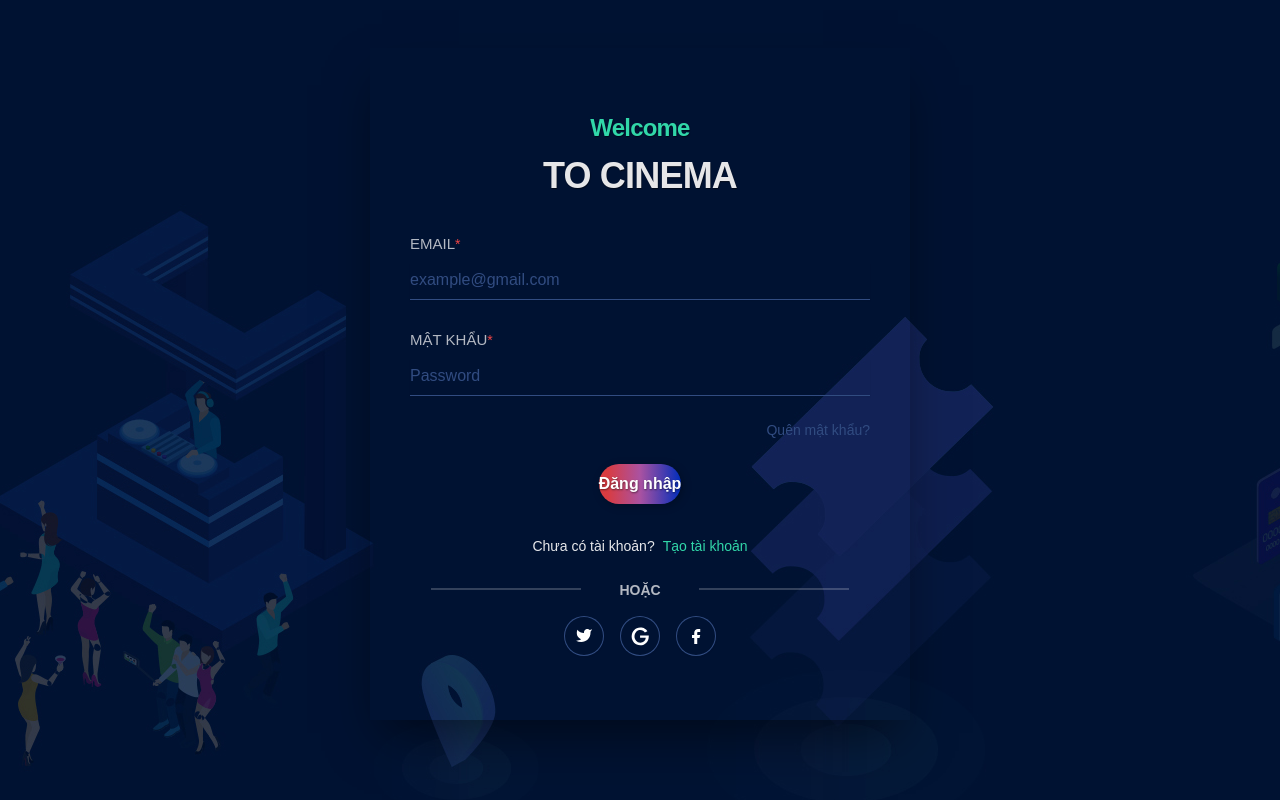
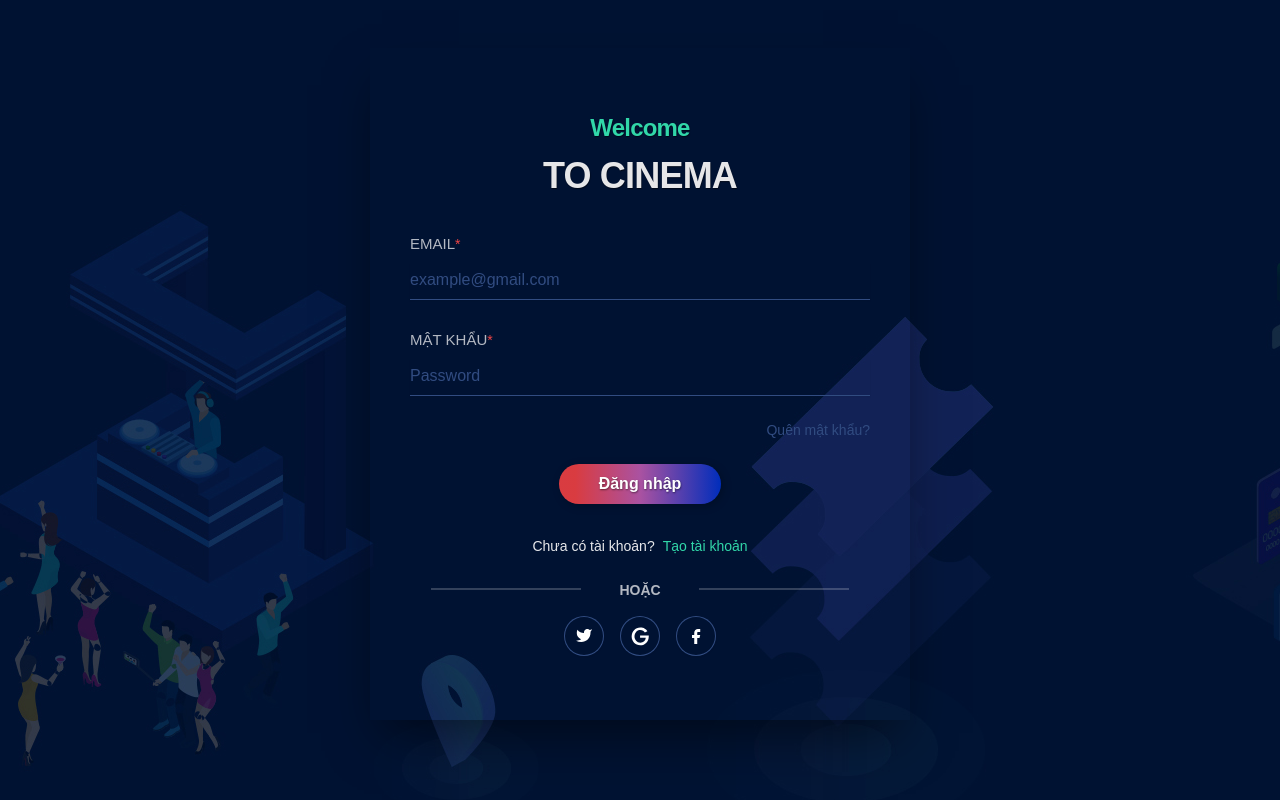
Before and after one commit to vmhoafng/movie-booking, a React (Create React App) app: page /auth in a window 1280 px wide. Built offline with nearby package versions, Linux system fonts and the light colour scheme.

Commit message:
update components

```diff
--- a/src/app/components/Poster.tsx
+++ b/src/app/components/Poster.tsx
@@ -50,7 +50,7 @@ function Poster({ src, alt, horizontal, name, subname }: PosterProps) {
             duration-100
             ease-linear
             opacity-0
-            group-hover:opacity-100
+            lg:group-hover:opacity-100
             "
             >
                <Button
@@ -86,12 +86,12 @@ function Poster({ src, alt, horizontal, name, subname }: PosterProps) {
           duration-100
           ease-linear
           opacity-0
-          group-hover:opacity-100
+          lg:group-hover:opacity-100
         "
             ></div>
             <div
                className={clsx(
-                  "uppercase text-white font-bold transition-all duration-100 ease-linear group-hover:px-[10px] truncate",
+                  "uppercase text-white font-bold transition-all duration-100 ease-linear lg:group-hover:px-[10px] truncate",
                   horizontal && "text-[15px] xl:text-base"
                )}
             >
@@ -99,7 +99,7 @@ function Poster({ src, alt, horizontal, name, subname }: PosterProps) {
             </div>
             <div
                className={clsx(
-                  "uppercase text-white/60 font-bold transition-all duration-100 ease-linear group-hover:px-[10px]",
+                  "uppercase text-white/60 font-bold transition-all duration-100 ease-linear lg:group-hover:px-[10px]",
                   horizontal ? "text-xs xl:text-[13px]" : "text-sm "
                )}
             >
--- a/src/app/components/button/Button.tsx
+++ b/src/app/components/button/Button.tsx
@@ -39,6 +39,8 @@ function Button({
         `
       flex
       justify-center
+      px-5
+      lg:px-10
       py-2
       mx-auto
       font-semibold
@@ -49,7 +51,7 @@ function Button({
       text-white
       shadow-black/25
       cursor-pointer
-      hover:opacity-90
+      lg:hover:opacity-90
       transition-all
       duration-200
       shadow-[2px_2px_8px_0px_rgba(0,0,0,0.25)]
@@ -64,7 +66,6 @@ function Button({
         rounded ? "rounded" : "rounded-full",
         uppercase && "uppercase",
         borderWhite ? "border-[2px]" : "border-0",
-        small && "px-5",
         medium && "px-10",
         large && "px-[66px]"
       )}
--- a/src/pages/client/profile/components/PasswordItem.tsx
+++ b/src/pages/client/profile/components/PasswordItem.tsx
@@ -21,7 +21,7 @@ function PasswordItem() {
     setIsLoading(true);
   };
   return (
-    <div className="w-[395px] md:w-[640px] lg:w-[250px] xl:w-[280px] 2xl:w-[400px] flex flex-col py-[25px] gap-[25px] lg:py-5">
+    <div className="lg:w-[250px] xl:w-[280px] 2xl:w-[400px] flex flex-col py-[25px] gap-[25px] lg:py-5">
       <div className="flex flex-col gap-[10px]">
         <Input
           type="password"
```
